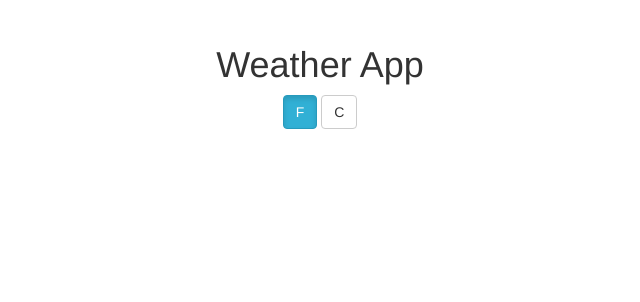
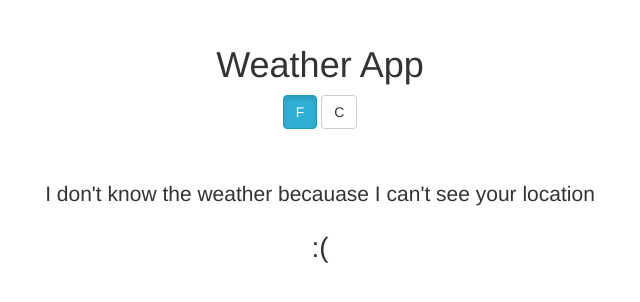
Before and after one commit to archelon14/weather, a plain HTML site: page index.html in a window 1280 px wide. Shown: the whole page, without its empty margins (320-960 px from the left). Drawn offline with nearby package versions, Linux system fonts and the light colour scheme.

Commit message:
Adding a default message of not knowing your location

```diff
--- a/index.html
+++ b/index.html
@@ -21,8 +21,8 @@
   <button id="fah" class="btn btn-info active">F</button>
   <button id="cel" class="btn btn-default">C</button>
   <div class="space"></div>
-  <div id="city" class="lead"></div>
-  <div id="temp" class="lead curTemp"></div>
+  <div id="city" class="lead">I don't know the weather becauase I can't see your location</div>
+  <div id="temp" class="lead curTemp">:(</div>
   <div class="lead row">
     <div class="col-xs-2"></div>
     <div class="col-xs-2"></div>
```
